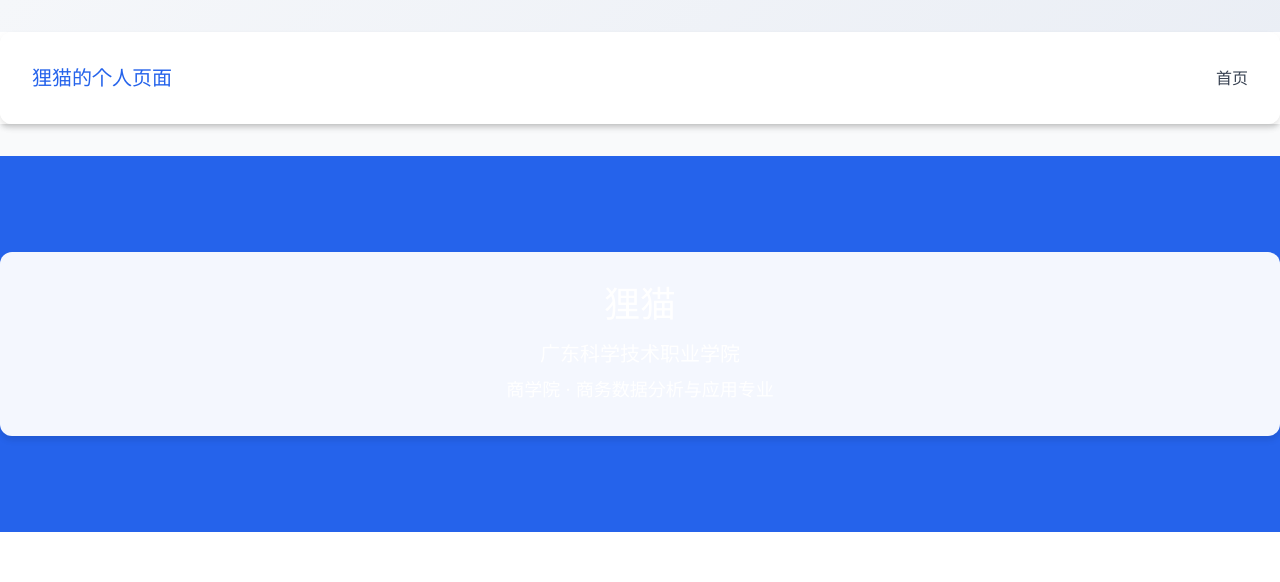
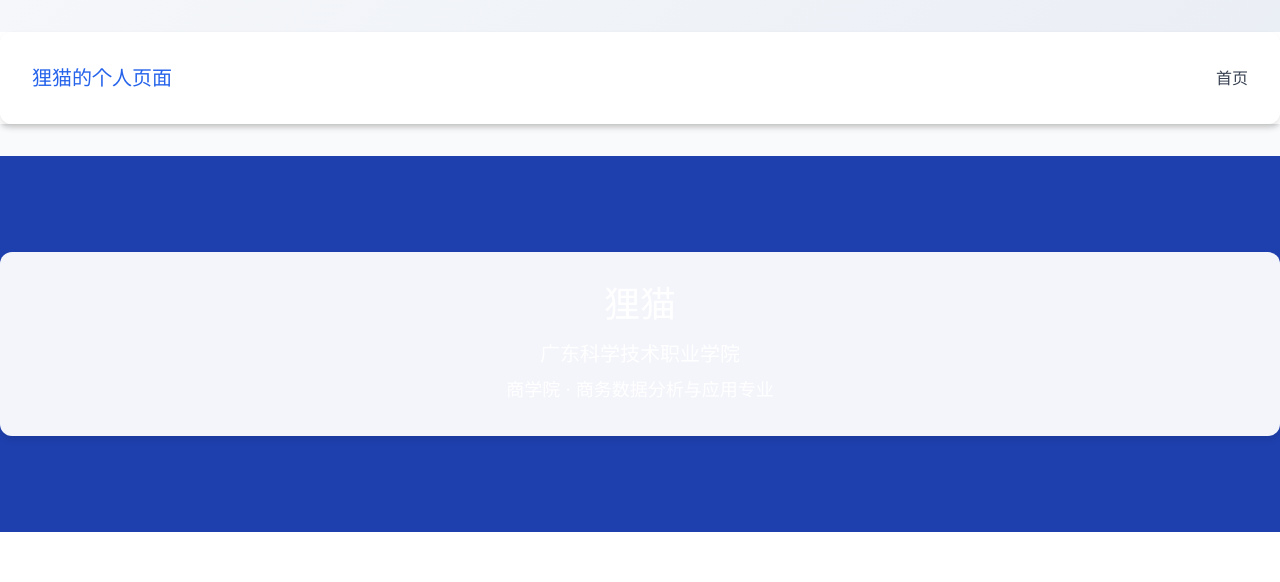
Before and after one commit to sun66777-qq/sun, a React (Vite) app: page / in a window 1280 px wide. Shown: the top 582 px of the page. Built offline with nearby package versions, Linux system fonts and the light colour scheme.

Commit message:
将个人信息、标语和页脚的背景颜色改为深蓝色

```diff
--- a/src/pages/Home.tsx
+++ b/src/pages/Home.tsx
@@ -48,7 +48,7 @@
       </nav>
 
       {/* 个人信息 */}
-      <section className="bg-blue-600 text-white py-16">
+      <section className="bg-blue-800 text-white py-16">
         <div className="container mx-auto px-4 text-center">
           <h1 className="text-4xl font-bold mb-4">狸猫</h1>
           <p className="text-xl mb-2">广东科学技术职业学院</p>
@@ -118,7 +118,7 @@
       </section>
 
       {/* 标语 */}
-      <section className="py-16 bg-gradient-to-r from-blue-600 to-indigo-700 text-white">
+      <section className="py-16 bg-blue-800 text-white">
         <div className="container mx-auto px-4 text-center">
           <div className="max-w-3xl mx-auto">
             <h2 className="text-4xl font-bold mb-6">用数据说话，让决策更智慧</h2>
@@ -144,7 +144,7 @@
       </section>
 
       {/* 页脚 */}
-      <footer className="bg-gray-800 text-white py-8">
+      <footer className="bg-blue-800 text-white py-8">
         <div className="container mx-auto px-4 text-center">
           <p>© 2026 狸猫的个人页面</p>
         </div>
```
